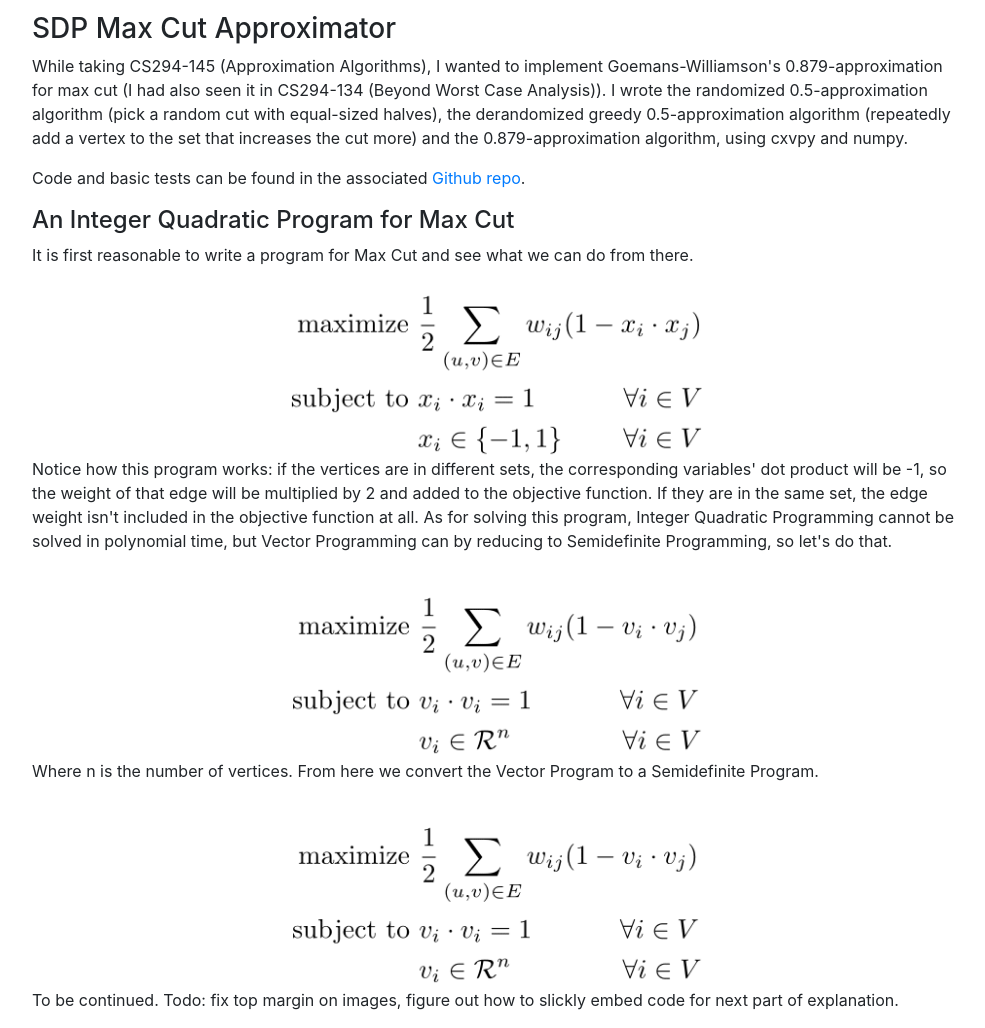
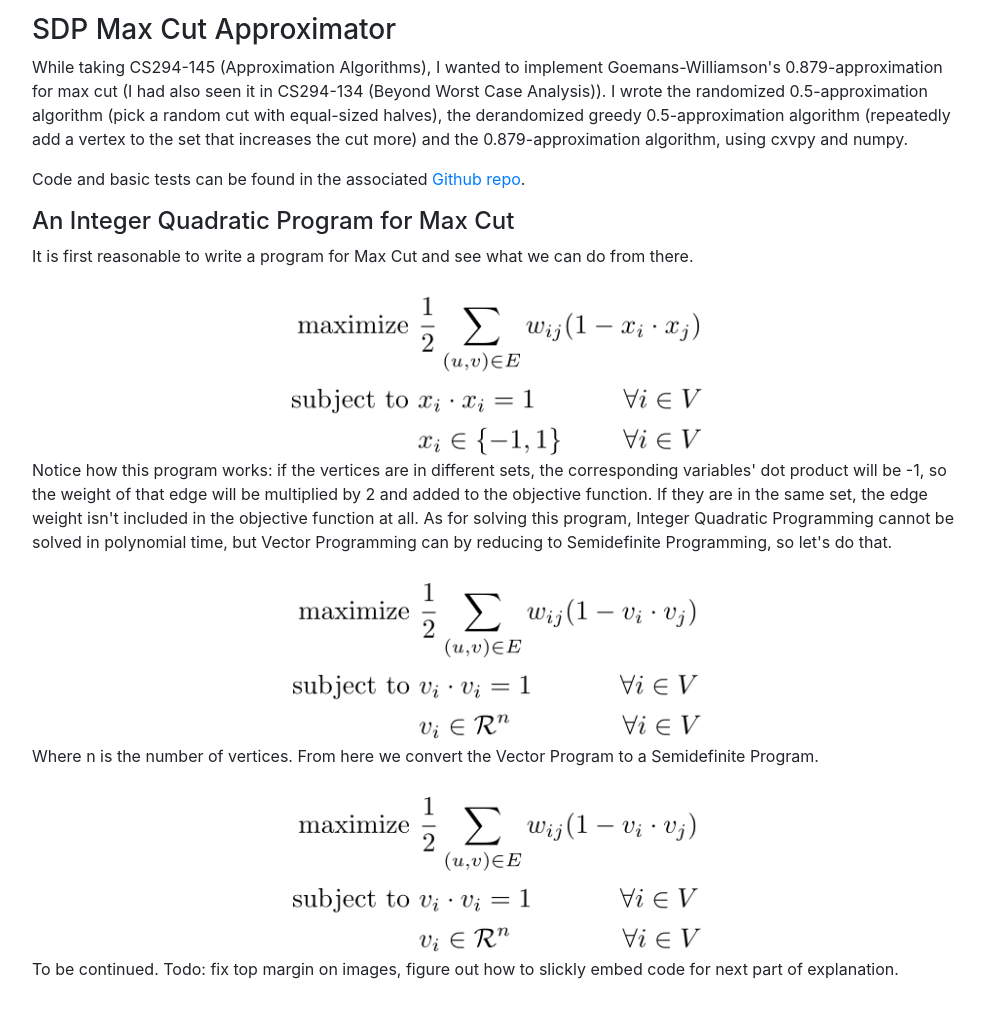
Before and after one commit to NTitterton/personalwebsite, a plain HTML site: page projects.html in a window 1280 px wide. Shown: the part 49-1077 px from the top of the page, without its empty margins (143-1128 px from the left). After the commit the page ends 1030 px from the top, so only its background shows below. Drawn offline with nearby package versions, Linux system fonts and the light colour scheme.

Commit message:
fixed margin

```diff
--- a/projects.html
+++ b/projects.html
@@ -30,20 +30,20 @@
           <h2><a class="text-muted" href="./files/NickTitterton-Resume-May-2018.pdf">Resume</a></h2>
         </div>
       </div>
-      <div class="row justify-content-center pad-top">
+      <div class="row justify-content-center mt-3">
         <div class="col-9">
         <h3>SDP Max Cut Approximator</h3>
         <p>While taking CS294-145 (Approximation Algorithms), I wanted to implement Goemans-Williamson's 0.879-approximation for max cut (I had also seen it in CS294-134 (Beyond Worst Case Analysis)). I wrote the randomized 0.5-approximation algorithm (pick a random cut with equal-sized halves), the derandomized greedy 0.5-approximation algorithm (repeatedly add a vertex to the set that increases the cut more) and the 0.879-approximation algorithm, using cxvpy and numpy. </p>
         <p>Code and basic tests can be found in the associated <a href="https://github.com/NTitterton/approximationproblems">Github repo</a>.</p>
         <p>
         <h4>An Integer Quadratic Program for Max Cut</h4>
-        It is first reasonable to write a program for Max Cut and see what we can do from there.
+        <p class="mb-0">It is first reasonable to write a program for Max Cut and see what we can do from there.</p>
         <img class="img-fluid" src="./imgs/maxcut-IQP.png" alt="\text{maximize } & \frac{1}{2}\sum_{(u, v) \in E} w_{ij}(1 - x_i \cdot x_j) \\ \text{subject to }  & x_i \cdot x_i = 1 \hspace{1.15cm} \forall i \in V \\ & x_i \in \{0, 1\} \hspace{1.45cm} \forall i \in V">
-        <p>Notice how this program works: if the vertices are in different sets, the corresponding variables' dot product will be -1, so the weight of that edge will be multiplied by 2 and added to the objective function. If they are in the same set, the edge weight isn't included in the objective function at all. As for solving this program, Integer Quadratic Programming cannot be solved in polynomial time, but Vector Programming can by reducing to Semidefinite Programming, so let's do that.</p>
+        <p class="mb-0">Notice how this program works: if the vertices are in different sets, the corresponding variables' dot product will be -1, so the weight of that edge will be multiplied by 2 and added to the objective function. If they are in the same set, the edge weight isn't included in the objective function at all. As for solving this program, Integer Quadratic Programming cannot be solved in polynomial time, but Vector Programming can by reducing to Semidefinite Programming, so let's do that.</p>
         <img class="img-fluid" src="./imgs/maxcut-VP.png" alt="\text{maximize } & \frac{1}{2}\sum_{(u, v) \in E} w_{ij}(1 - v_i \cdot v_j) \\ \text{subject to }  & v_i \cdot v_i = 1 \hspace{1.15cm} \forall i \in V \\ & v_i \in \mathcal{R}^n \hspace{1.45cm} \forall i \in V">
-        <p>Where n is the number of vertices. From here we convert the Vector Program to a Semidefinite Program.</p>
+        <p class="mb-0">Where n is the number of vertices. From here we convert the Vector Program to a Semidefinite Program.</p>
         <img class="img-fluid" src="./imgs/maxcut-VP.png" alt="\text{maximize } & ||A \odot (1 - V)||_1 \\ \text{subject to }  & V_{ii} = 1 \hspace{1.5cm} \forall i \in V \\ & V \in \mathcal{R}^{n \times n}">
-        <p>To be continued. Todo: fix top margin on images, figure out how to slickly embed code for next part of explanation.</p>
+        <p class="mb-0">To be continued. Todo: fix top margin on images, figure out how to slickly embed code for next part of explanation.</p>
         </div>
       </div>
     </div>
```
Also changed, not shown: blog.html (+1 -1 lines), index.html (+1 -1 lines).
